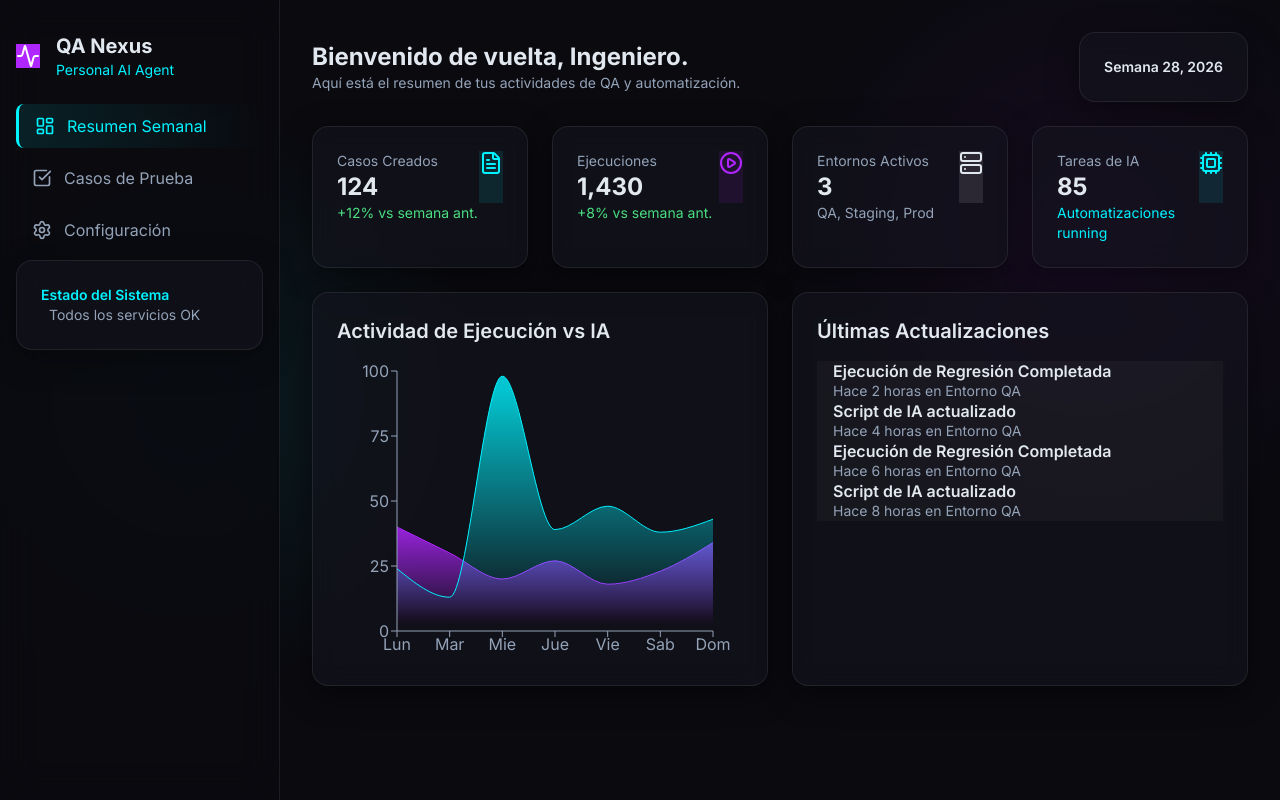
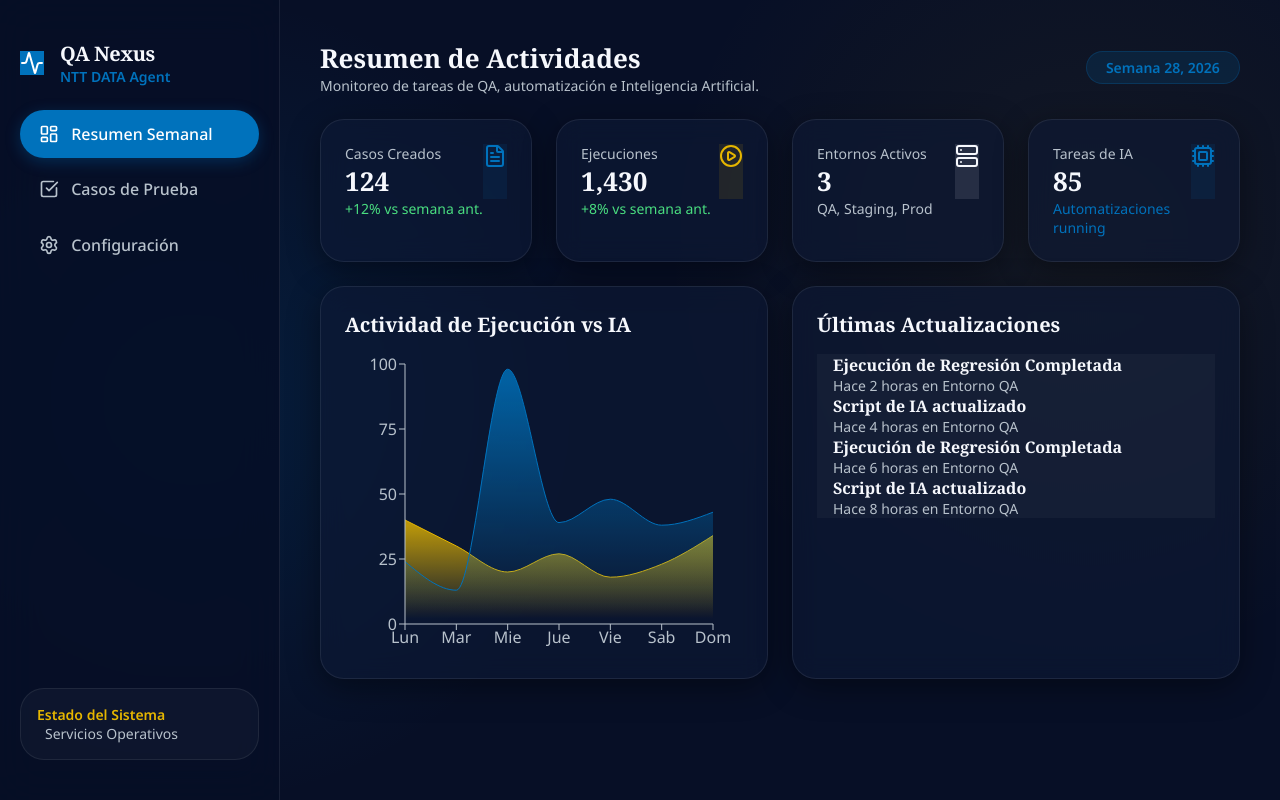
Before and after one commit to TuxMarley/dashboard, a React (Vite) app: page / in a window 1280 px wide. Built offline with nearby package versions, Linux system fonts and the light colour scheme.

Commit message:
style: update style guide, colors, fonts, and buttons to match NTT DATA corporate identity

```diff
--- a/src/components/DashboardLayout.jsx
+++ b/src/components/DashboardLayout.jsx
@@ -7,12 +7,12 @@ const DashboardLayout = ({ children }) => {
       {/* Sidebar */}
       <aside className="sidebar">
         <div className="flex items-center gap-4 mb-6 px-4">
-          <div className="w-10 h-10 rounded-full flex items-center justify-center" style={{ background: 'var(--neon-purple)', color: '#fff' }}>
+          <div className="w-10 h-10 rounded-full flex items-center justify-center" style={{ background: 'var(--brand-blue)', color: '#fff' }}>
             <Activity size={24} />
           </div>
           <div>
-            <h2 className="font-bold text-xl">QA Nexus</h2>
-            <p className="text-sm text-cyan">Personal AI Agent</p>
+            <h2 className="font-bold text-xl" style={{ letterSpacing: '-0.5px' }}>QA Nexus</h2>
+            <p className="text-sm text-cyan font-semibold">NTT DATA Agent</p>
           </div>
         </div>
 
@@ -31,11 +31,11 @@ const DashboardLayout = ({ children }) => {
           </a>
         </nav>
 
-        <div className="mt-auto glass-card p-4">
-          <p className="text-sm font-semibold text-cyan mb-2">Estado del Sistema</p>
+        <div className="mt-auto system-state-box p-4">
+          <p className="text-sm font-semibold text-purple mb-2">Estado del Sistema</p>
           <div className="flex items-center gap-2 text-sm text-muted">
-            <span className="w-2 h-2 rounded-full" style={{ background: 'var(--neon-cyan)', boxShadow: '0 0 8px var(--neon-cyan)' }}></span>
-            Todos los servicios OK
+            <span className="w-2 h-2 rounded-full" style={{ background: 'var(--brand-blue)', boxShadow: '0 0 8px var(--brand-blue)' }}></span>
+            Servicios Operativos
           </div>
         </div>
       </aside>
@@ -44,12 +44,12 @@ const DashboardLayout = ({ children }) => {
       <main className="main-content w-full">
         <header className="flex justify-between items-center mb-6">
           <div>
-            <h1 className="text-2xl font-bold">Bienvenido de vuelta, Ingeniero.</h1>
-            <p className="text-muted text-sm mt-1">Aquí está el resumen de tus actividades de QA y automatización.</p>
+            <h1 className="text-2xl font-bold">Resumen de Actividades</h1>
+            <p className="text-muted text-sm mt-1">Monitoreo de tareas de QA, automatización e Inteligencia Artificial.</p>
           </div>
           <div className="flex gap-4">
-            <div className="glass-card px-4 py-2 flex items-center gap-2">
-              <span className="text-sm font-semibold">Semana 28, 2026</span>
+            <div className="pill-tag">
+              <span>Semana 28, 2026</span>
             </div>
           </div>
         </header>
--- a/src/components/WeeklyProgress.jsx
+++ b/src/components/WeeklyProgress.jsx
@@ -24,7 +24,7 @@ const WeeklyProgress = () => {
               <p className="text-sm text-muted">Casos Creados</p>
               <h3 className="text-2xl font-bold">124</h3>
             </div>
-            <div className="p-2 rounded-lg" style={{ background: 'rgba(0, 243, 255, 0.1)' }}>
+            <div className="p-2 rounded-full" style={{ background: 'rgba(0, 114, 188, 0.1)' }}>
               <FileText className="text-cyan" size={24} />
             </div>
           </div>
@@ -37,7 +37,7 @@ const WeeklyProgress = () => {
               <p className="text-sm text-muted">Ejecuciones</p>
               <h3 className="text-2xl font-bold">1,430</h3>
             </div>
-            <div className="p-2 rounded-lg" style={{ background: 'rgba(176, 38, 255, 0.1)' }}>
+            <div className="p-2 rounded-full" style={{ background: 'rgba(230, 182, 0, 0.1)' }}>
               <PlayCircle className="text-purple" size={24} />
             </div>
           </div>
@@ -50,7 +50,7 @@ const WeeklyProgress = () => {
               <p className="text-sm text-muted">Entornos Activos</p>
               <h3 className="text-2xl font-bold">3</h3>
             </div>
-            <div className="p-2 rounded-lg" style={{ background: 'rgba(255, 255, 255, 0.1)' }}>
+            <div className="p-2 rounded-full" style={{ background: 'rgba(255, 255, 255, 0.1)' }}>
               <Server size={24} />
             </div>
           </div>
@@ -63,7 +63,7 @@ const WeeklyProgress = () => {
               <p className="text-sm text-muted">Tareas de IA</p>
               <h3 className="text-2xl font-bold">85</h3>
             </div>
-            <div className="p-2 rounded-lg" style={{ background: 'rgba(0, 243, 255, 0.1)' }}>
+            <div className="p-2 rounded-full" style={{ background: 'rgba(0, 114, 188, 0.1)' }}>
               <Cpu className="text-cyan" size={24} />
             </div>
           </div>
@@ -80,19 +80,19 @@ const WeeklyProgress = () => {
               <AreaChart data={data} margin={{ top: 10, right: 30, left: 0, bottom: 0 }}>
                 <defs>
                   <linearGradient id="colorEjecutados" x1="0" y1="0" x2="0" y2="1">
-                    <stop offset="5%" stopColor="var(--neon-purple)" stopOpacity={0.8}/>
-                    <stop offset="95%" stopColor="var(--neon-purple)" stopOpacity={0}/>
+                    <stop offset="5%" stopColor="var(--brand-gold)" stopOpacity={0.8}/>
+                    <stop offset="95%" stopColor="var(--brand-gold)" stopOpacity={0}/>
                   </linearGradient>
                   <linearGradient id="colorIA" x1="0" y1="0" x2="0" y2="1">
-                    <stop offset="5%" stopColor="var(--neon-cyan)" stopOpacity={0.8}/>
-                    <stop offset="95%" stopColor="var(--neon-cyan)" stopOpacity={0}/>
+                    <stop offset="5%" stopColor="var(--brand-blue)" stopOpacity={0.8}/>
+                    <stop offset="95%" stopColor="var(--brand-blue)" stopOpacity={0}/>
                   </linearGradient>
                 </defs>
                 <XAxis dataKey="name" stroke="var(--text-muted)" />
                 <YAxis stroke="var(--text-muted)" />
                 <Tooltip contentStyle={{ backgroundColor: 'var(--bg-dark)', border: '1px solid var(--glass-border)', borderRadius: '8px' }} />
-                <Area type="monotone" dataKey="ejecutados" stroke="var(--neon-purple)" fillOpacity={1} fill="url(#colorEjecutados)" />
-                <Area type="monotone" dataKey="ia" stroke="var(--neon-cyan)" fillOpacity={1} fill="url(#colorIA)" />
+                <Area type="monotone" dataKey="ejecutados" stroke="var(--brand-gold)" fillOpacity={1} fill="url(#colorEjecutados)" />
+                <Area type="monotone" dataKey="ia" stroke="var(--brand-blue)" fillOpacity={1} fill="url(#colorIA)" />
               </AreaChart>
             </ResponsiveContainer>
           </div>
@@ -103,7 +103,7 @@ const WeeklyProgress = () => {
           <div className="flex-col gap-4">
             {[1, 2, 3, 4].map((i) => (
               <div key={i} className="flex items-start gap-4 p-3 rounded-lg" style={{ background: 'rgba(255, 255, 255, 0.03)' }}>
-                <div className="w-2 h-2 mt-2 rounded-full" style={{ background: i % 2 === 0 ? 'var(--neon-cyan)' : 'var(--neon-purple)', boxShadow: `0 0 8px ${i % 2 === 0 ? 'var(--neon-cyan)' : 'var(--neon-purple)'}` }}></div>
+                <div className="w-2 h-2 mt-2 rounded-full" style={{ background: i % 2 === 0 ? 'var(--brand-blue)' : 'var(--brand-gold)', boxShadow: `0 0 8px ${i % 2 === 0 ? 'var(--brand-blue)' : 'var(--brand-gold)'}` }}></div>
                 <div>
                   <h4 className="font-semibold">{i % 2 === 0 ? 'Script de IA actualizado' : 'Ejecución de Regresión Completada'}</h4>
                   <p className="text-sm text-muted">Hace {i * 2} horas en Entorno QA</p>
--- a/src/index.css
+++ b/src/index.css
@@ -1,18 +1,25 @@
-@import url('https://fonts.googleapis.com/css2?family=Inter:wght@300;400;500;600;700&display=swap');
+@import url('https://fonts.googleapis.com/css2?family=Noto+Sans:wght@300;400;500;600;700&family=Noto+Serif:wght@400;700&display=swap');
 
 :root {
-  --bg-dark: #0a0a0f;
-  --bg-card: rgba(20, 20, 30, 0.6);
-  --bg-card-hover: rgba(30, 30, 45, 0.7);
+  /* NTT DATA Brand Color Palette mapped to Dark Mode */
+  --bg-dark: #070f26; /* NTT DATA Deep Navy */
+  --bg-card: rgba(14, 25, 54, 0.6); /* Slightly lighter navy for cards */
+  --bg-card-hover: rgba(22, 38, 77, 0.7);
 
-  --neon-cyan: #00f3ff;
-  --neon-purple: #b026ff;
-  --text-main: #e2e8f0;
-  --text-muted: #94a3b8;
+  --brand-blue: #0072bc; /* NTT DATA Corporate Blue */
+  --brand-gold: #e6b600; /* NTT DATA Secondary Gold/Yellow */
+  --brand-red: #cd1517;  /* NTT DATA Red */
+
+  --text-main: #f6f8fd; /* Very light gray-blue for readability */
+  --text-muted: #b8c2cc; /* Medium gray-blue */
 
   --glass-border: rgba(255, 255, 255, 0.08);
-  --glass-shadow: 0 8px 32px 0 rgba(0, 0, 0, 0.37);
+  --glass-shadow: 0 8px 32px 0 rgba(0, 0, 0, 0.4);
   --glass-blur: blur(12px);
+
+  /* Brand Rounded Borders (NTT style is highly rounded/pill) */
+  --border-radius-pill: 3rem;
+  --border-radius-card: 1.5rem;
 }
 
 * {
@@ -22,26 +29,32 @@
 }
 
 body {
-  font-family: 'Inter', sans-serif;
+  font-family: 'Noto Sans', sans-serif;
   background-color: var(--bg-dark);
   color: var(--text-main);
   min-height: 100vh;
-  /* subtle gradient background */
-  background: radial-gradient(circle at 15% 50%, rgba(0, 243, 255, 0.08), transparent 25%),
-              radial-gradient(circle at 85% 30%, rgba(176, 38, 255, 0.08), transparent 25%),
+  /* subtle brand gradient background */
+  background: radial-gradient(circle at 15% 50%, rgba(0, 114, 188, 0.15), transparent 35%),
+              radial-gradient(circle at 85% 30%, rgba(230, 182, 0, 0.06), transparent 35%),
               var(--bg-dark);
   background-attachment: fixed;
 }
 
+h1, h2, h3, h4, h5, h6, .font-serif {
+  font-family: 'Noto Serif', serif;
+  font-weight: 500;
+  color: var(--text-main);
+}
+
 /* Typography Utilities */
-.text-cyan { color: var(--neon-cyan); }
-.text-purple { color: var(--neon-purple); }
+.text-cyan { color: var(--brand-blue); }
+.text-purple { color: var(--brand-gold); }
 .text-muted { color: var(--text-muted); }
 .font-bold { font-weight: 700; }
 .font-semibold { font-weight: 600; }
-.text-2xl { font-size: 1.5rem; line-height: 2rem; }
-.text-xl { font-size: 1.25rem; line-height: 1.75rem; }
-.text-sm { font-size: 0.875rem; line-height: 1.25rem; }
+.text-2xl { font-size: 1.625rem; }
+.text-xl { font-size: 1.25rem; }
+.text-sm { font-size: 0.875rem; }
 
 /* Layout Utilities */
 .flex { display: flex; }
@@ -59,23 +72,23 @@ body {
 .mb-4 { margin-bottom: 1rem; }
 .mb-6 { margin-bottom: 1.5rem; }
 
-/* Glassmorphism Card */
+/* Glassmorphism Card (NTT styled - round corners) */
 .glass-card {
   background: var(--bg-card);
   backdrop-filter: var(--glass-blur);
   -webkit-backdrop-filter: var(--glass-blur);
   border: 1px solid var(--glass-border);
-  border-radius: 16px;
+  border-radius: var(--border-radius-card);
   padding: 1.5rem;
   box-shadow: var(--glass-shadow);
-  transition: all 0.3s ease;
+  transition: all 0.3s cubic-bezier(0.25, 0.8, 0.25, 1);
 }
 
 .glass-card:hover {
   background: var(--bg-card-hover);
-  transform: translateY(-2px);
-  border-color: rgba(255,255,255,0.15);
-  box-shadow: 0 10px 40px 0 rgba(0,243,255,0.1);
+  transform: translateY(-3px);
+  border-color: rgba(0, 114, 188, 0.3);
+  box-shadow: 0 12px 40px 0 rgba(0, 114, 188, 0.15);
 }
 
 /* Sidebar Specific */
@@ -85,41 +98,52 @@ body {
   position: fixed;
   left: 0;
   top: 0;
-  background: rgba(10, 10, 15, 0.8);
+  background: rgba(7, 15, 38, 0.85); /* Dark NTT Navy */
   backdrop-filter: blur(20px);
   border-right: 1px solid var(--glass-border);
-  padding: 2rem 1rem;
+  padding: 2.5rem 1.25rem;
   display: flex;
   flex-direction: column;
 }
 
 .main-content {
   margin-left: 280px;
-  padding: 2rem;
+  padding: 2.5rem;
   min-height: 100vh;
 }
 
+/* NTT-style pill buttons/links */
 .nav-item {
   display: flex;
   align-items: center;
   gap: 0.75rem;
-  padding: 0.75rem 1rem;
-  border-radius: 8px;
+  padding: 0.8rem 1.2rem;
+  border-radius: var(--border-radius-pill); /* Pill shaped! */
   color: var(--text-muted);
   text-decoration: none;
-  transition: all 0.2s ease;
+  transition: all 0.25s ease;
   cursor: pointer;
   margin-bottom: 0.5rem;
+  font-weight: 500;
 }
 
-.nav-item:hover, .nav-item.active {
+.nav-item:hover {
   background: rgba(255, 255, 255, 0.05);
-  color: var(--neon-cyan);
+  color: var(--brand-blue);
 }
 
 .nav-item.active {
-  background: linear-gradient(90deg, rgba(0, 243, 255, 0.1) 0%, transparent 100%);
-  border-left: 3px solid var(--neon-cyan);
+  background: var(--brand-blue);
+  color: #ffffff;
+  box-shadow: 0 4px 15px rgba(0, 114, 188, 0.3);
+}
+
+/* System State Widget */
+.system-state-box {
+  margin-top: auto;
+  background: rgba(255, 255, 255, 0.03);
+  border-radius: var(--border-radius-card);
+  border: 1px solid var(--glass-border);
 }
 
 .grid {
@@ -133,6 +157,20 @@ body {
   grid-template-columns: repeat(2, 1fr);
 }
 
+/* Pill tags */
+.pill-tag {
+  background: rgba(0, 114, 188, 0.15);
+  color: var(--brand-blue);
+  padding: 0.4rem 1.2rem;
+  border-radius: var(--border-radius-pill);
+  font-size: 0.875rem;
+  font-weight: 600;
+  border: 1px solid rgba(0, 114, 188, 0.25);
+  display: inline-flex;
+  align-items: center;
+  gap: 0.5rem;
+}
+
 /* Responsive */
 @media (max-width: 1024px) {
   .grid-cols-4 { grid-template-columns: repeat(2, 1fr); }
```
